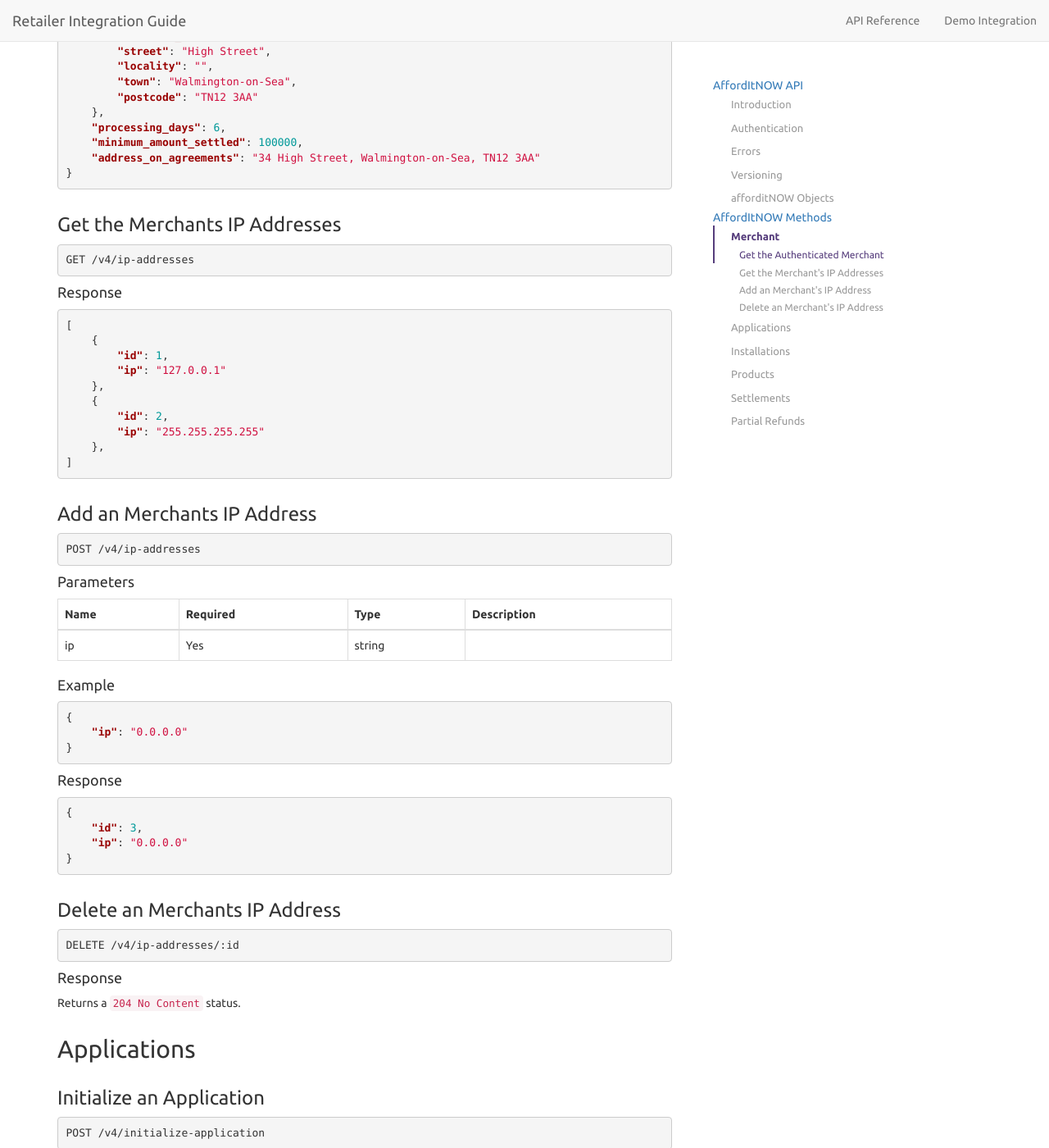
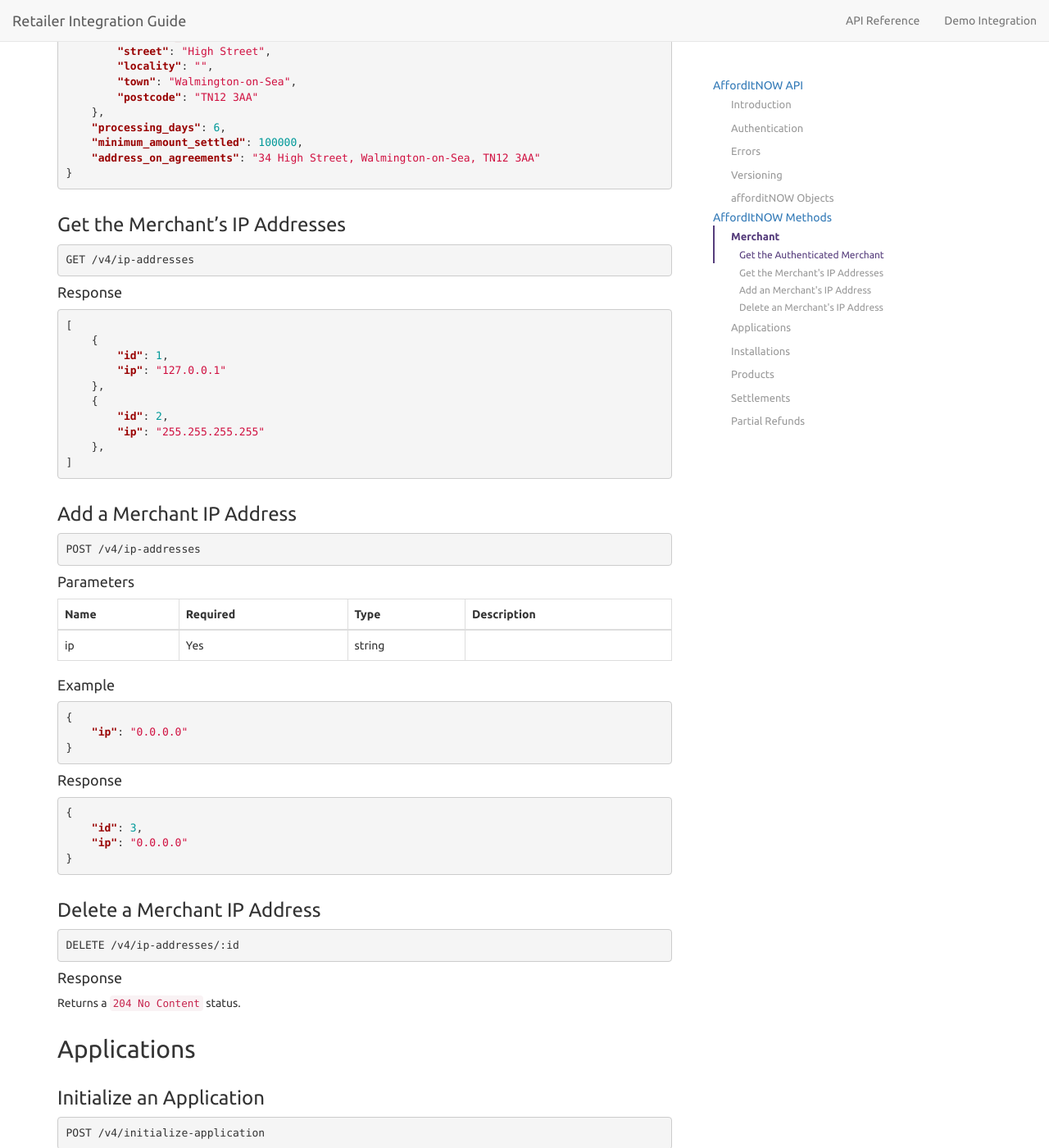
Before and after one commit to PayBreak/retailer-integration-guide, a Jekyll site: the page built from api/index.md, in a window 1280 px wide and 1400 px high, scrolled down 6200 px. Shown: the whole window at 82% size. Built offline with Jekyll 4.4.1, drawn with Linux system fonts in a browser that asks for light colours; nearby versions of some CDN libraries; Markdown is read by kramdown in place of the engine named in the settings.

Commit message:
SP / Grammar

````diff
--- a/_includes/v4/merchant.md
+++ b/_includes/v4/merchant.md
@@ -34,7 +34,7 @@ Name | Required | Type | Description
 }
 ```
 
-### Get the Merchants IP Addresses
+### Get the Merchant's IP Addresses
 
 ```
 GET {{ site.data.globals.api_prefix }}/ip-addresses
@@ -55,7 +55,7 @@ GET {{ site.data.globals.api_prefix }}/ip-addresses
 ]
 ```
 
-### Add an Merchants IP Address
+### Add a Merchant IP Address
 
 ```
 POST {{ site.data.globals.api_prefix }}/ip-addresses
@@ -84,7 +84,7 @@ ip | Yes | string
 }
 ```
 
-### Delete an Merchants IP Address
+### Delete a Merchant IP Address
 
 ```
 DELETE {{ site.data.globals.api_prefix }}/ip-addresses/:id
````
